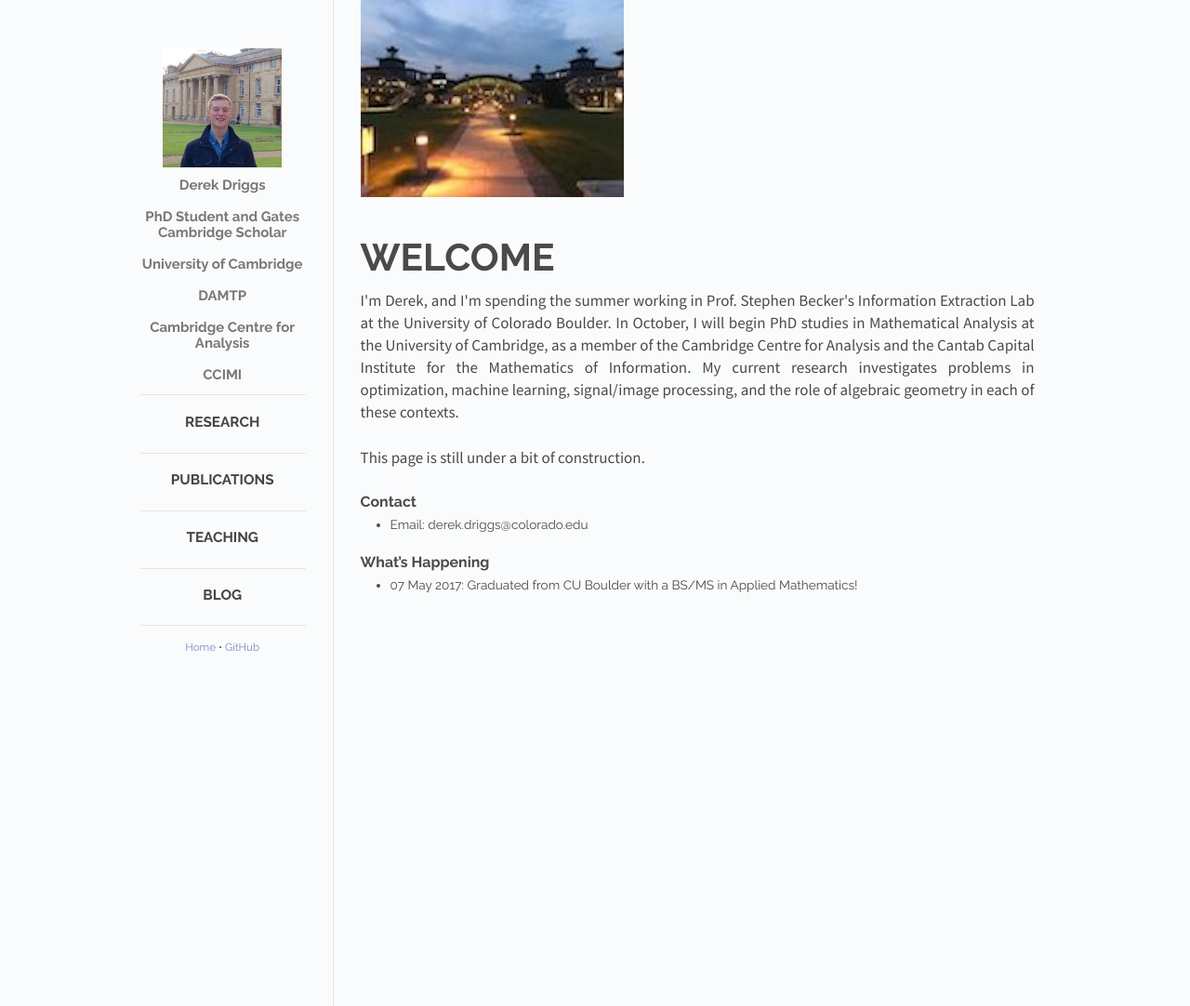
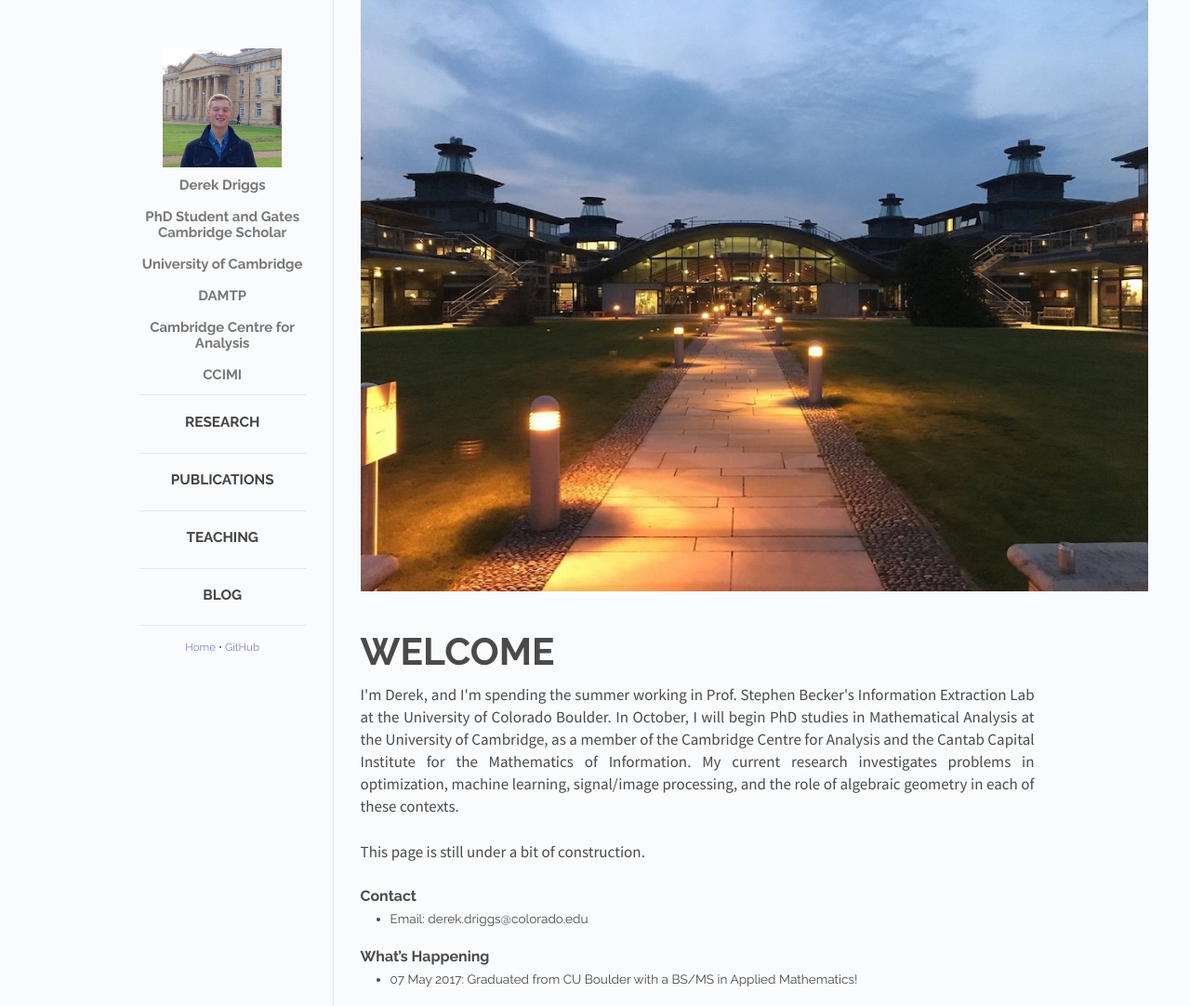
Before and after one commit to derekdriggs/derekdriggs.github.io, a Jekyll site: the page index.html, which Jekyll copies as it is, in a window 1280 px wide. Shown: the whole page at 93% size. Built offline with Jekyll 4.4.1, drawn with Linux system fonts in a browser that asks for light colours.

Commit message:
cover photo

```diff
--- a/index.html
+++ b/index.html
@@ -82,7 +82,7 @@
 
     <div class="content", id="home">
       <div id="cover-photo-container">
-        <img id="cover-photo" src="/images/Cambridge_Math.jpg">
+        <img id="cover-photo" src="/images/Cambridge_Mathematics3.jpg">
       </div>
       <div id="info-container">
         <h1 id="title">Welcome</h1>
```
